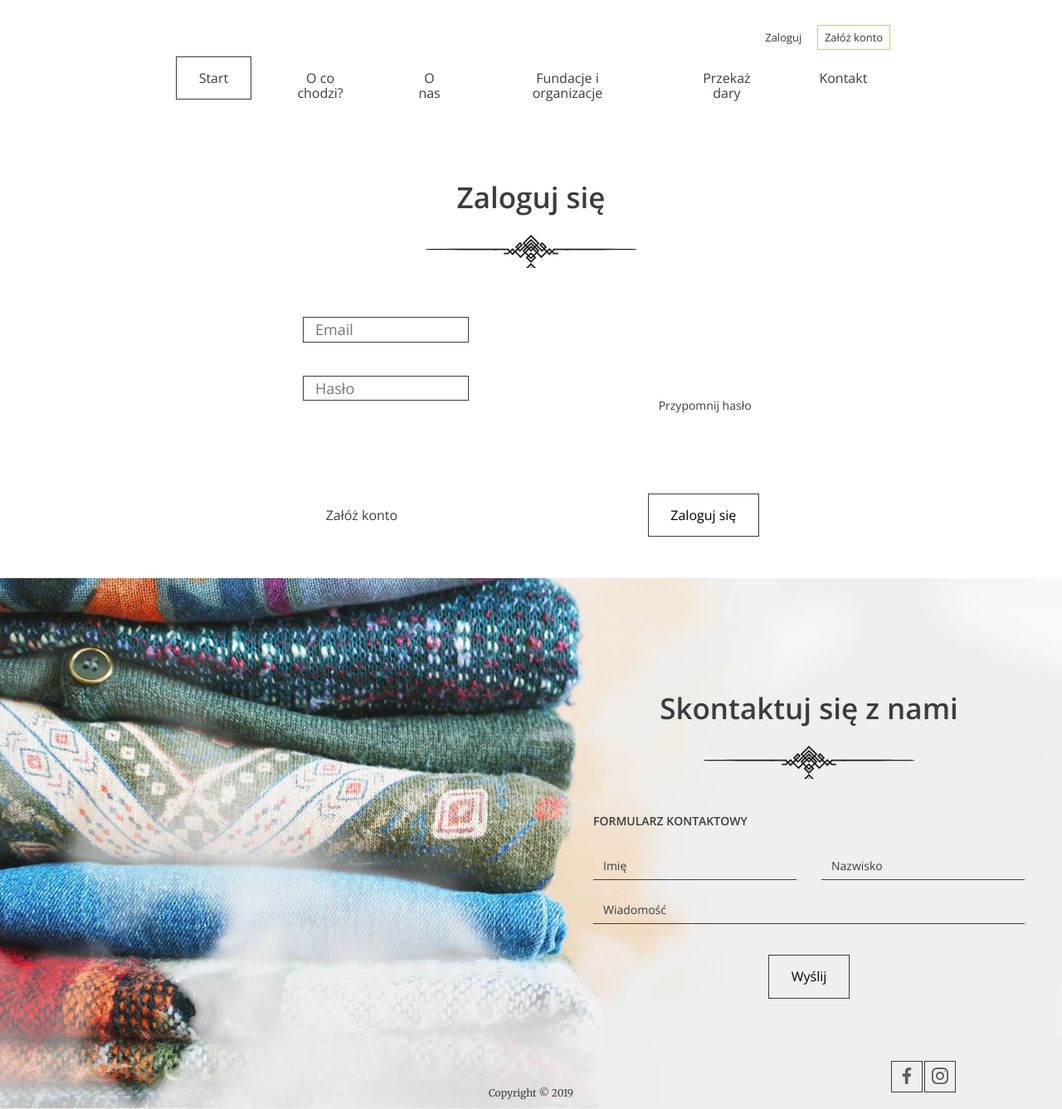
After one commit to Ch0ch1ik/portfolioLab, a Django app: page /login/ in a window 1280 px wide. The commit adds this page. Shown: the whole page at 83% size. Run offline with Django 4.2, Linux system fonts and the light colour scheme.

Commit message:
2# Dynamic views - Institutions, statistics, redirections, navigation 3# User registration - reg view + create + login redirect

```diff
--- a/donation/models.py
+++ b/donation/models.py
@@ -27,7 +27,7 @@
     phone_number = models.CharField(max_length=12)
     city = models.CharField(max_length=128)
     zip_code = models.CharField(max_length=5)
-    pick_up_date = models.DateField()
-    pick_up_time = models.TimeField()
+    pick_up_date = models.DateField(auto_now=False, auto_now_add=False, null=True)
+    pick_up_time = models.TimeField(auto_now=False, auto_now_add=False)
     pick_up_comment = models.TextField()
     user = models.ForeignKey(User, blank=True, default=None, on_delete=models.CASCADE)
--- a/donation/views.py
+++ b/donation/views.py
@@ -1,21 +1,53 @@
+from django.contrib.auth import authenticate
+from django.contrib.auth.models import User
 from django.shortcuts import render, redirect
 from django.views import View
+
+from donation.models import Donation, Institution
 
 
 # Create your views here.
 class LandingPage(View):
+
     def get(self, request):
-        return render(request, 'index.html')
+        bags_count = 0
+        donations = Donation.objects.all()
+        supported_orgs = len(donations.values('institution_id').distinct())
+        for donation in donations:
+            bags_count += donation.quantity
+        fundations = Institution.objects.all().filter(type='FUNDACJA')
+        organisations = Institution.objects.all().filter(type='ORGANIZACJA')
+        fundraisors = Institution.objects.all().filter(type='ZBIORKA')
+        return render(request, 'index.html',
+                      {'bags_count': bags_count, 'supported_orgs': supported_orgs, 'fundations': fundations,
+                       'organisations': organisations, 'fundraisors': fundraisors})
 
 
 class Login(View):
     def get(self, request):
         return render(request, 'login.html')
 
+    def post(self, request):
+        email = request.POST['email']
+        password = request.POST['password']
+        user = authenticate(email=email, password=password)
+
 
 class Register(View):
     def get(self, request):
         return render(request, 'register.html')
+
+    def post(self, request):
+        first_name = request.POST['name']
+        last_name = request.POST['surname']
+        email = request.POST['email']
+        password = request.POST['password']
+        password2 = request.POST['password2']
+        if password == password2 and first_name and last_name and email and password:
+            User.objects.create_user(username=email, email=email, first_name=first_name, last_name=last_name,
+                                     password=password)
+            return redirect('login')
+
 
 
 class AddDonation(View):
--- /dev/null
+++ b/templates/footer.html
@@ -0,0 +1,22 @@
+{% load static %}
+<footer>
+    <div id="contact" class="contact">
+        <h2>Skontaktuj się z nami</h2>
+        <h3>Formularz kontaktowy</h3>
+        <form class="form--contact">
+            <div class="form-group form-group--50"><input type="text" name="name" placeholder="Imię"/></div>
+            <div class="form-group form-group--50"><input type="text" name="surname" placeholder="Nazwisko"/></div>
+
+            <div class="form-group"><textarea name="message" placeholder="Wiadomość" rows="1"></textarea></div>
+
+            <button class="btn" type="submit">Wyślij</button>
+        </form>
+    </div>
+    <div class="bottom-line">
+        <span class="bottom-line--copy">Copyright &copy; 2019</span>
+        <div class="bottom-line--icons">
+            <a href="#" class="btn btn--small"><img src="{% static 'images/icon-facebook.svg' %}"/></a>
+            <a href="#" class="btn btn--small"><img src="{% static 'images/icon-instagram.svg' %}"/></a>
+        </div>
+    </div>
+</footer>
--- /dev/null
+++ b/templates/header.html
@@ -0,0 +1,18 @@
+{% load static %}
+<head>
+    <meta charset="UTF-8"/>
+    <meta name="viewport" content="width=device-width, initial-scale=1.0"/>
+    <meta http-equiv="X-UA-Compatible" content="ie=edge"/>
+    <title>Document</title>
+    <link rel="stylesheet" href="{% static 'css/style.css' %}"/>
+</head>
+
+<nav class="container container--70">
+    <ul class="nav--actions">
+        <li><a href="{% url 'login' %}#email" class="btn btn--small btn--without-border">Zaloguj</a></li>
+        <li><a href="{% url 'register' %}#name" class="btn btn--small btn--highlighted">Załóż konto</a></li>
+    </ul>
+{% include 'links.html' %}
+</nav>
+
+<script src="{% static 'js/app.js' %}"></script>
--- /dev/null
+++ b/templates/links.html
@@ -0,0 +1,8 @@
+<ul>
+    <li><a href="{% url 'landing_page' %}" class="btn btn--without-border active">Start</a></li>
+    <li><a href="{% url 'landing_page' %}#steps" class="btn btn--without-border">O co chodzi?</a></li>
+    <li><a href="{% url 'landing_page' %}#about-us" class="btn btn--without-border">O nas</a></li>
+    <li><a href="{% url 'landing_page' %}#help" class="btn btn--without-border">Fundacje i organizacje</a></li>
+    <li><a href="{% url 'add_donation' %}" class="btn btn--without-border">Przekaż dary</a></li>
+    <li><a href="{% url 'landing_page' %}#contact" class="btn btn--without-border">Kontakt</a></li>
+</ul>
--- a/templates/login.html
+++ b/templates/login.html
@@ -7,7 +7,8 @@
 <body>
 <section class="login-page">
     <h2>Zaloguj się</h2>
-    <form>
+    <form method="post">
+        {% csrf_token %}
         <div class="form-group">
             <input type="email" name="email" placeholder="Email"/>
         </div>
@@ -17,7 +18,7 @@
         </div>
 
         <div class="form-group form-group--buttons">
-            <a href="#" class="btn btn--without-border">Załóż konto</a>
+            <a href="{% url 'register' %}" class="btn btn--without-border">Załóż konto</a>
             <button class="btn" type="submit">Zaloguj się</button>
         </div>
     </form>
--- a/templates/register.html
+++ b/templates/register.html
@@ -7,7 +7,8 @@
 <body>
 <section class="login-page">
     <h2>Załóż konto</h2>
-    <form>
+    <form method="post" action="{% url 'register' %}">
+        {% csrf_token %}
         <div class="form-group">
             <input type="text" name="name" placeholder="Imię"/>
         </div>
@@ -25,7 +26,7 @@
         </div>
 
         <div class="form-group form-group--buttons">
-            <a href="login.html" class="btn btn--without-border">Zaloguj się</a>
+            <a href="{% url 'login' %}" class="btn btn--without-border">Zaloguj się</a>
             <button class="btn" type="submit">Załóż konto</button>
         </div>
     </form>
```
Also changed, not shown: templates/base.html (added, +11 -0 lines), templates/index.html (+30 -89 lines), donation/migrations/0002_alter_donation_pick_up_date.py (added), 1 other file.
